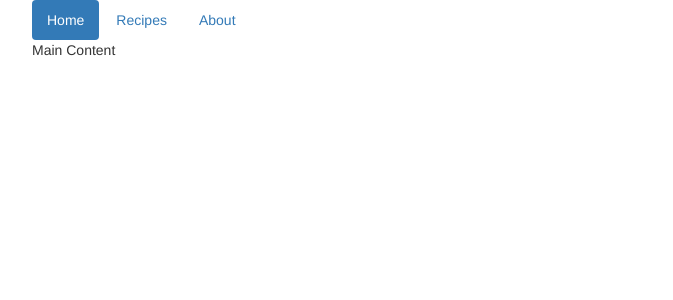
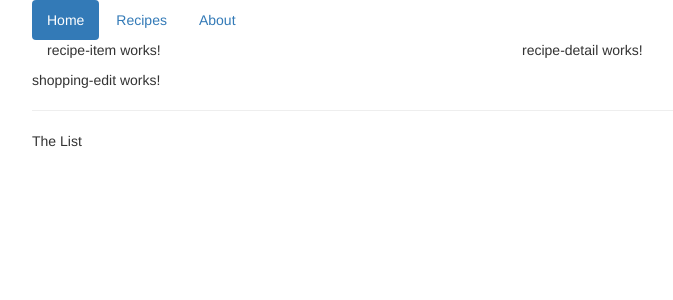
Before and after one commit to eslaurente/angular, an Angular app in the folder recipe-manager-app/: page / in a window 1280 px wide. Shown: the top 300 px of the page, without its empty margins (38-711 px from the left). Built offline with nearby package versions, Linux system fonts and the light colour scheme.

Commit message:
Using the various components

```diff
--- a/recipe-manager-app/src/app/app.component.html
+++ b/recipe-manager-app/src/app/app.component.html
@@ -3,7 +3,8 @@
   <div class="row">
     <div class="col-md-12">
       <app-header></app-header>
-      Main Content
+      <app-recipes></app-recipes>
+      <app-shopping-list></app-shopping-list>
     </div>
   </div>
 </div>
--- a/recipe-manager-app/src/app/recipes/recipe-list/recipe-list.component.html
+++ b/recipe-manager-app/src/app/recipes/recipe-list/recipe-list.component.html
@@ -1,3 +1 @@
-<p>
-  recipe-list works!
-</p>
+<app-recipe-item></app-recipe-item>
--- a/recipe-manager-app/src/app/recipes/recipes.component.html
+++ b/recipe-manager-app/src/app/recipes/recipes.component.html
@@ -1,3 +1,8 @@
-<p>
-  recipes works!
-</p>
+<div clas="row">
+  <div class="col-md-5">
+    <app-recipe-list></app-recipe-list>
+  </div>
+  <div class="col-md-7">
+    <app-recipe-detail></app-recipe-detail>
+  </div>
+</div>
--- a/recipe-manager-app/src/app/shopping-list/shopping-list.component.html
+++ b/recipe-manager-app/src/app/shopping-list/shopping-list.component.html
@@ -1,3 +1,7 @@
-<p>
-  shopping-list works!
-</p>
+<div class="row">
+  <div class="col-xs-10">
+    <app-shopping-edit></app-shopping-edit>
+    <hr>
+    <p>The List</p>
+  </div>
+</div>
```
